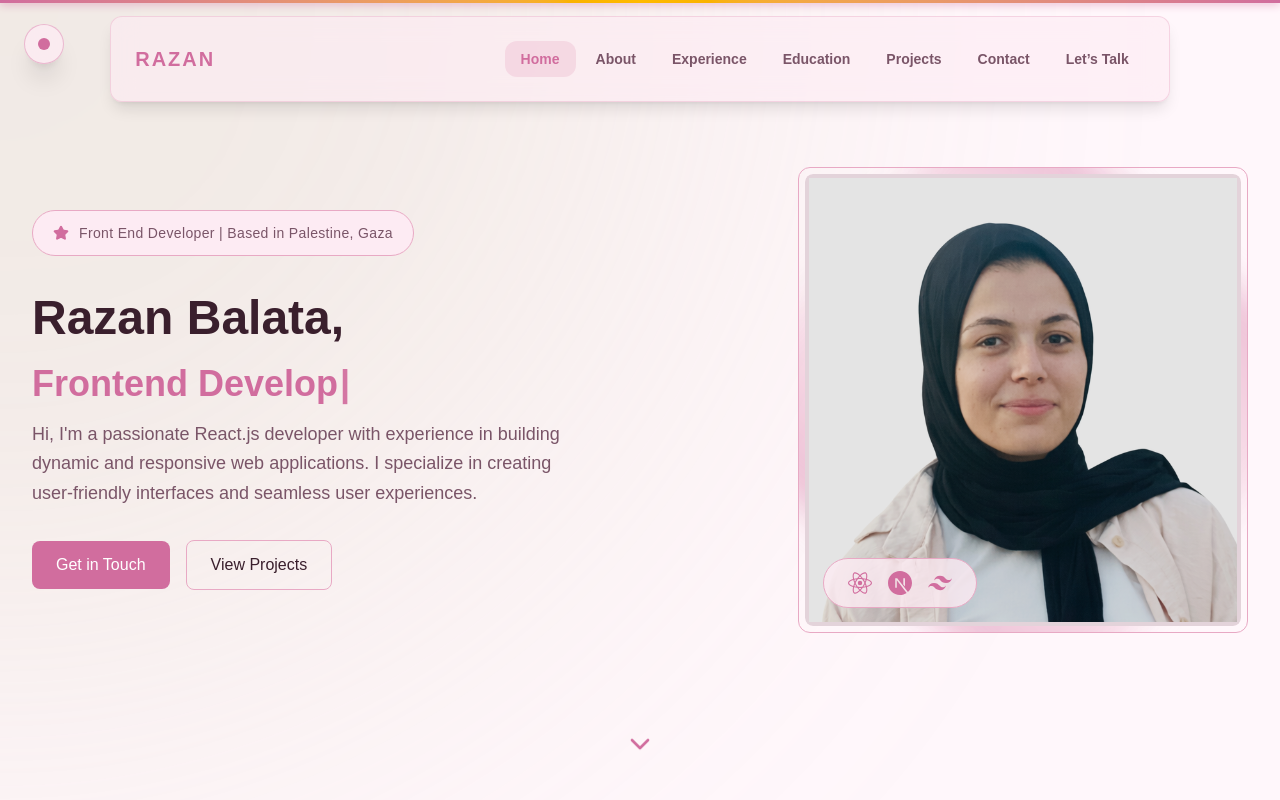
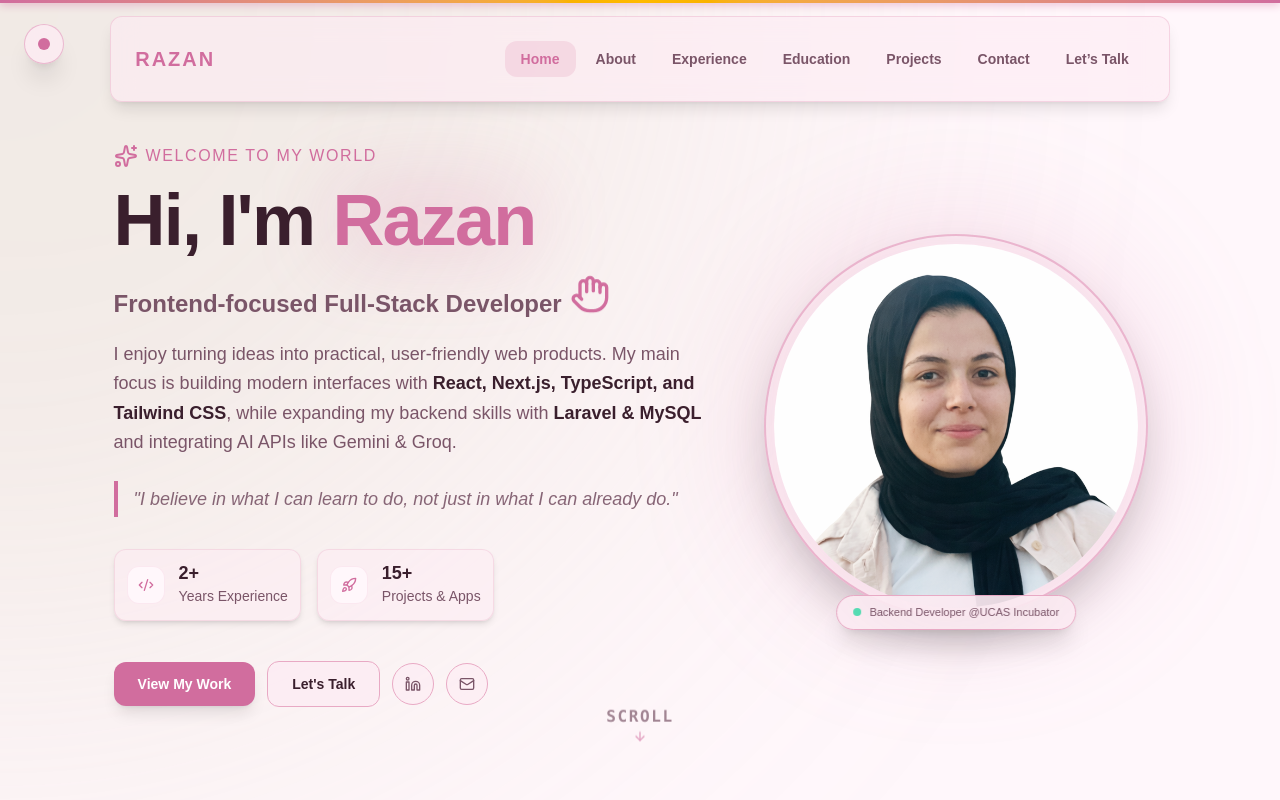
Before and after one commit to Razanbalata/Portfolio, a Next.js app: page / in a window 1280 px wide. Shown: the top 800 px of the page. Built offline with nearby package versions, Linux system fonts and the light colour scheme.

Commit message:
feat: enhance Hero section with improved layout, animations, and content

```diff
--- a/src/components/sections/Hero.tsx
+++ b/src/components/sections/Hero.tsx
@@ -1,147 +1,201 @@
 "use client";
+
 import React from "react";
-import { ChevronDown, Star } from "lucide-react";
-import { SiReact, SiTailwindcss, SiNextdotjs } from "react-icons/si";
-import { PERSONAL_INFO } from "@/src/utils/constants";
+import Image from "next/image";
+import {
+  Sparkles,
+  Code2,
+  Rocket,
+  Linkedin,
+  Mail,
+  ArrowDown,
+  Hand,
+} from "lucide-react";
+import { PERSONAL_INFO, SOCIAL_LINKS } from "@/src/utils/constants";
 import { scrollToSection } from "@/src/hooks/useScrollSpy";
 import FadeIn from "../animations/FadeIn";
 import RadialGradientBackgorund from "../backgrounds/RadialGradientBackgorund";
-import Image from "next/image";
-import TypingText from "../animations/TypingStreaming";
 
-function Hero() {
+export default function Hero() {
   return (
-    <section id='home' className="relative min-h-screen flex items-center overflow-hidden bg-[var(--color-bg)]">
+    <section
+      id="home"
+      className="relative min-h-screen flex items-center pt-28 pb-16 overflow-hidden bg-[var(--color-bg)] transition-colors duration-500"
+    >
       <RadialGradientBackgorund variant="hero" />
 
-      <div className="relative z-10 max-w-7xl mx-auto px-4 sm:px-6 lg:px-8 py-20 w-full">
-        <div className="grid grid-cols-1 lg:grid-cols-2 gap-12 items-center">
-          {/* Left */}
-          <div className="text-left">
+      <div className="relative z-10 max-w-[86%] mx-auto px-6 lg:px-6 lg:py-8 w-full">
+        <div className="grid grid-cols-1 lg:grid-cols-12 gap-12 lg:gap-8 items-center">
+          {/* الجانب الأيسر (تفاصيل النصوص) */}
+          <div className="lg:col-span-7 flex flex-col text-left">
+            {/* الشارة العلوية */}
             <FadeIn delay={0}>
-              <div
-                className="inline-flex items-center gap-2.5 mb-8 px-5 py-3
-                              bg-[var(--color-secondary)]
-                              border border-[var(--color-accent)]
-                              rounded-full"
-              >
-                <Star className="w-4 h-4 text-[var(--color-primary)] fill-[var(--color-primary)]" />
-                <span className="text-xs md:text-sm text-[var(--color-subtext)] tracking-wide">
-                  {PERSONAL_INFO.title} | Based in {PERSONAL_INFO.location}
-                </span>
+              <div className="inline-flex items-center gap-2 mb-4 text-md font-medium tracking-widest text-[var(--color-primary)] uppercase">
+                <Sparkles className="w-6 h-6 text-[var(--color-primary)]" />
+                <span>WELCOME TO MY WORLD</span>
               </div>
             </FadeIn>
 
+            {/* العنوان الرئيسي مع الوهج */}
             <FadeIn delay={100}>
-              <h2 className="text-4xl md:text-5xl font-semibold text-[var(--color-text)] mb-4 leading-tight">
-                Razan Balata,
-              </h2>
+              <h1 className="text-4xl sm:text-6xl lg:text-7xl font-extrabold text-[var(--color-text)] tracking-tight mb-3">
+                Hi, I'm{" "}
+                <span className="text-[var(--color-primary)] relative inline-block">
+                  Razan
+                  <span className="absolute inset-0 bg-[var(--color-primary)]/20 blur-2xl -z-10 rounded-full" />
+                </span>
+              </h1>
             </FadeIn>
 
+            {/* المسمى الوظيفي */}
             <FadeIn delay={200}>
-              <h2 className="text-3xl md:text-4xl font-medium text-[var(--color-primary)] mb-4">
-                <TypingText
-                  texts={[
-                    "Web Developer",
-                    "Frontend Developer",
-                    "Problem Solver",
-                    "React Developer",
-                    "Next.js Developer",
-                  ]}
-                />
-              </h2>
+              <div className="flex items-center gap-2 text-xl sm:text-2xl font-semibold text-[var(--color-subtext)] my-4">
+                <span>Frontend-focused Full-Stack Developer</span>
+                <Hand className="w-10 h-10 text-[var(--color-primary)] animate-bounce inline-block origin-bottom-right" />
+              </div>
             </FadeIn>
 
+            {/* الوصف المقتضب */}
             <FadeIn delay={300}>
-              <p className="text-lg text-[var(--color-subtext)] max-w-[550px] mb-8 leading-relaxed">
-                Hi, I'm a passionate React.js developer with experience in
-                building dynamic and responsive web applications. I specialize
-                in creating user-friendly interfaces and seamless user
-                experiences.
+              <p className="text-sm sm:text-lg text-[var(--color-subtext)] leading-relaxed max-w-2xl mb-6">
+                I enjoy turning ideas into practical, user-friendly web
+                products. My main focus is building modern interfaces with{" "}
+                <span className="text-[var(--color-text)] font-semibold">
+                  React, Next.js, TypeScript, and Tailwind CSS
+                </span>
+                , while expanding my backend skills with{" "}
+                <span className="text-[var(--color-text)] font-semibold">
+                  Laravel & MySQL
+                </span>{" "}
+                and integrating AI APIs like Gemini & Groq.
               </p>
             </FadeIn>
 
+            {/* الاقتباس المميز */}
             <FadeIn delay={400}>
-              <div className="flex items-center gap-4 flex-wrap">
+              <blockquote className="border-l-4 border-[var(--color-primary)] pl-4 py-1 text-xs sm:text-lg italic text-[var(--color-subtext)]/90 mb-8 font-medium">
+                "I believe in what I can learn to do, not just in what I can
+                already do."
+              </blockquote>
+            </FadeIn>
+
+            {/* بطاقات الإحصائيات الصغيرة */}
+            <FadeIn delay={500}>
+              <div className="flex flex-wrap gap-4 mb-10">
+                <div className="bg-[var(--color-secondary)]/50 backdrop-blur-md border border-[var(--color-accent)]/30 rounded-xl px-3 py-3.5 flex items-center gap-3.5 shadow-md">
+                  <div className="p-2.5 rounded-xl bg-[var(--color-bg)] text-[var(--color-primary)] border border-[var(--color-accent)]/20">
+                    <Code2 className="w-4 h-4" />
+                  </div>
+                  <div>
+                    <div className="text-lg font-bold text-[var(--color-text)] leading-none">
+                      2+
+                    </div>
+                    <div className="text-sm text-[var(--color-subtext)] font-medium mt-1">
+                      Years Experience
+                    </div>
+                  </div>
+                </div>
+
+                <div className="bg-[var(--color-secondary)]/50 backdrop-blur-md border border-[var(--color-accent)]/30 rounded-xl px-3 py-3.5 flex items-center gap-3.5 shadow-md">
+                  <div className="p-2.5 rounded-xl bg-[var(--color-bg)] text-[var(--color-primary)] border border-[var(--color-accent)]/20">
+                    <Rocket className="w-4 h-4" />
+                  </div>
+                  <div>
+                    <div className="text-lg font-bold text-[var(--color-text)] leading-none">
+                      15+
+                    </div>
+                    <div className="text-sm text-[var(--color-subtext)] font-medium mt-1">
+                      Projects & Apps
+                    </div>
+                  </div>
+                </div>
+              </div>
+            </FadeIn>
+
+            {/* أزرار الإجراءات وروابط التواصل */}
+            <FadeIn delay={600}>
+              <div className="flex items-center gap-3 flex-wrap">
                 <button
-                  onClick={() => scrollToSection("contact")}
-                  className="px-6 py-3 rounded-lg font-medium
-                             bg-[var(--color-primary)]
-                             text-white
-                             hover:opacity-90
-                             transition-all duration-300"
+                  onClick={() => scrollToSection("projects")}
+                  className="px-6 py-3 rounded-xl font-bold text-xs sm:text-sm bg-[var(--color-primary)] text-white hover:opacity-90 transition-all cursor-pointer shadow-lg shadow-[var(--color-primary)]/20"
                 >
-                  Get in Touch
+                  View My Work
                 </button>
 
                 <button
-                  onClick={() => scrollToSection("projects")}
-                  className="px-6 py-3 rounded-lg font-medium
-                             border border-[var(--color-accent)]
-                             text-[var(--color-text)]
-                             hover:bg-[var(--color-secondary)]
-                             transition-all duration-300"
+                  onClick={() => scrollToSection("lets talk")}
+                  className="px-6 py-3 rounded-xl font-semibold text-xs sm:text-sm bg-[var(--color-secondary)]/80 hover:bg-[var(--color-secondary)] border border-[var(--color-accent)] text-[var(--color-text)] transition-all cursor-pointer"
                 >
-                  View Projects
+                  Let's Talk
                 </button>
+
+                {/* أزرار أيقونات مواقع التواصل */}
+                <a
+                  href={SOCIAL_LINKS.linkedin || "#"}
+                  target="_blank"
+                  rel="noopener noreferrer"
+                  className="p-3 rounded-full bg-[var(--color-secondary)]/60 hover:bg-[var(--color-secondary)] border border-[var(--color-accent)] text-[var(--color-subtext)] hover:text-[var(--color-primary)] transition-all"
+                  aria-label="LinkedIn"
+                >
+                  <Linkedin className="w-4 h-4" />
+                </a>
+
+                <a
+                  href={`mailto:${PERSONAL_INFO.email}`}
+                  className="p-3 rounded-full bg-[var(--color-secondary)]/60 hover:bg-[var(--color-secondary)] border border-[var(--color-accent)] text-[var(--color-subtext)] hover:text-[var(--color-primary)] transition-all"
+                  aria-label="Email"
+                >
+                  <Mail className="w-4 h-4" />
+                </a>
               </div>
             </FadeIn>
           </div>
 
-          {/* Right */}
-          <FadeIn delay={200}>
-            <div className="relative max-w-[450px] ml-auto group">
-              <div className="relative overflow-hidden rounded-xl p-1.5 border border-[var(--color-accent)]">
-                {/* Animated Border */}
-                <div
-                  className="absolute inset-[-2px] rounded-2xl
-                    bg-gradient-to-r from-[var(--color-primary)] via-[var(--color-secondary)] to-[var(--color-primary)]
-                    opacity-40 animate-spin-slow blur-lg pointer-events-none"
-                ></div>
+          {/* الجانب الأيمن (الصورة الدائرية مع التوهج) */}
+          <div className="lg:col-span-5 flex justify-center items-center relative">
+            <FadeIn delay={300}>
+              <div className="relative group">
+                {/* توهج خلفي ناعم خلف الصورة */}
+                <div className="absolute inset-0 rounded-full bg-[var(--color-primary)]/20 blur-3xl group-hover:bg-[var(--color-primary)]/30 transition-all duration-500 pointer-events-none" />
 
-                {/* Image */}
-                <div
-                  className="relative rounded-lg overflow-hidden p-1 bg-[var(--color-secondary)]
-                    group-hover:shadow-xl transition-shadow duration-300"
-                >
+                {/* الإطار الدائري للصورة */}
+                <div className="relative w-64 h-64 sm:w-80 sm:h-80 lg:w-96 lg:h-96 rounded-full p-2 border-2 border-[var(--color-primary)]/40 bg-[var(--color-secondary)]/40 backdrop-blur-md overflow-hidden shadow-2xl">
+                  <div className="relative w-full h-full rounded-full overflow-hidden">
                     <Image
                       src="/assets/hero-image.png"
-                    alt="Developer Image"
-                    width={500}
-                    height={500}
-                    className="w-full h-full object-cover transition-transform duration-700 group-hover:scale-105"
+                      alt="Razan Balata"
+                      fill
+                      priority
+                      className="object-cover transition-transform duration-700 group-hover:scale-105"
                     />
-                  <div className="absolute inset-0 bg-black/10 group-hover:bg-black/20 transition-colors duration-300 rounded-lg"></div>
+                  </div>
                 </div>
 
-                {/* Tech Logos */}
-                <div className="absolute bottom-6 left-6 z-20">
-                  <FadeIn delay={500}>
-                    <div
-                      className="flex items-center gap-4 bg-[var(--color-secondary)]/80 backdrop-blur-sm px-6 py-3 rounded-full border border-[var(--color-accent)]
-                        hover:scale-105 hover:bg-[var(--color-secondary)]/90 transition-all duration-300"
-                    >
-                      <SiReact className="w-6 h-6 text-[var(--color-primary)] animate-bounce-slow" />
-                      <SiNextdotjs className="w-6 h-6 text-[var(--color-primary)] animate-bounce-slow delay-100" />
-                      <SiTailwindcss className="w-6 h-6 text-[var(--color-primary)] animate-bounce-slow delay-200" />
-                    </div>
-                  </FadeIn>
-                </div>
+                {/* شارة حالة التوظيف السفلية */}
+                <div className="absolute -bottom-3 left-1/2 -translate-x-1/2 bg-[var(--color-secondary)]/90 backdrop-blur-xl border border-[var(--color-accent)] px-4 py-2 rounded-full shadow-xl flex items-center gap-2 whitespace-nowrap z-20">
+                  <span className="w-2 h-2 rounded-full bg-emerald-400 animate-pulse" />
+                  <span className="text-[11px] font-medium text-[var(--color-subtext)]">
+                    Backend Developer @UCAS Incubator
+                  </span>
                 </div>
               </div>
             </FadeIn>
           </div>
         </div>
 
-      {/* Scroll Indicator */}
+        {/* مؤشر السكرول السفلي */}
+        <div className="flex flex-col items-center justify-center mt-2 gap-1 opacity-70 hover:opacity-100 transition-opacity animate-bounce">
           <button
             onClick={() => scrollToSection("about")}
-        className="absolute bottom-8 left-1/2 -translate-x-1/2 animate-bounce"
+            className="flex flex-col items-center gap-1 cursor-pointer group"
           >
-        <ChevronDown className="w-8 h-8 text-[var(--color-primary)]" />
+            <span className="text-md font-mono tracking-widest uppercase text-[var(--color-subtext)] group-hover:text-[var(--color-primary)] transition-colors font-bold">
+              SCROLL
+            </span>
+            <ArrowDown className="w-3.5 h-3.5 text-[var(--color-primary)] animate-bounce" />
           </button>
+        </div>
+      </div>
     </section>
   );
 }
-
-export default Hero;
```
Lines whose indentation alone changed are shown as unchanged.
